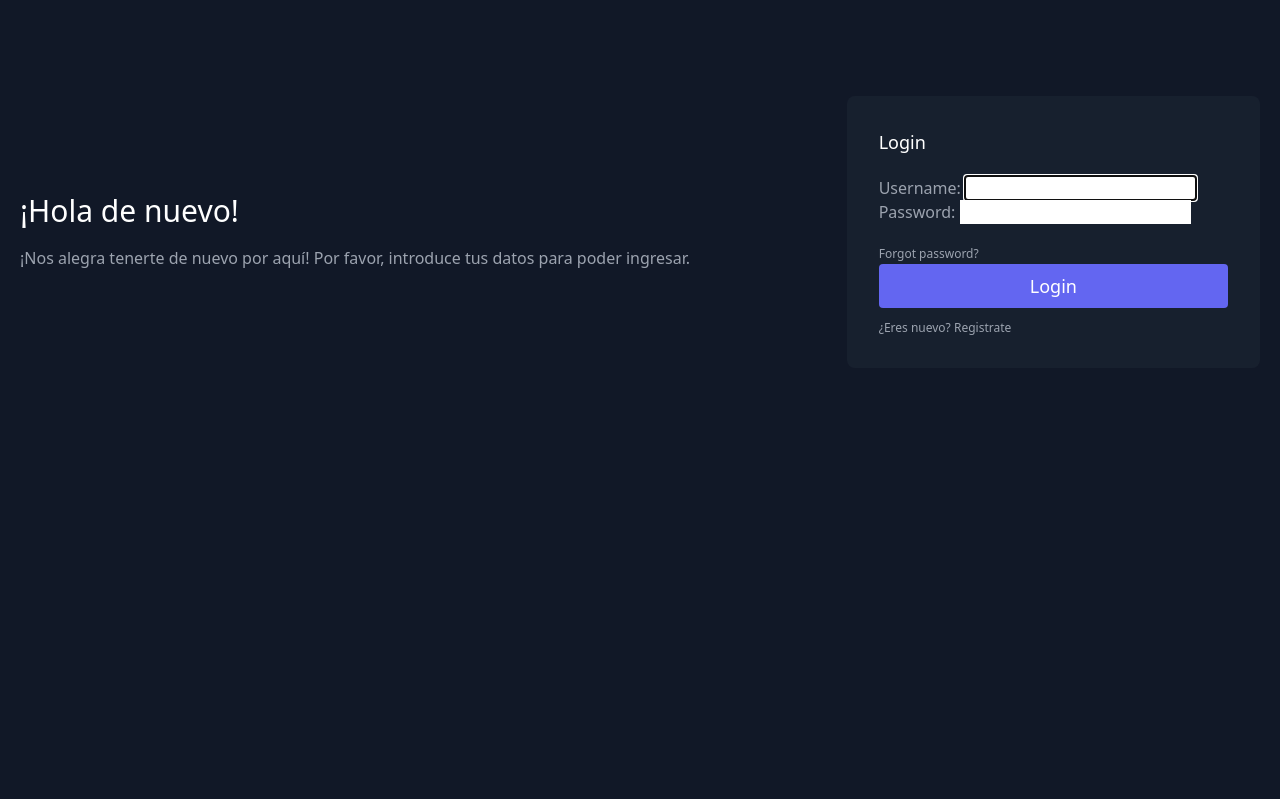
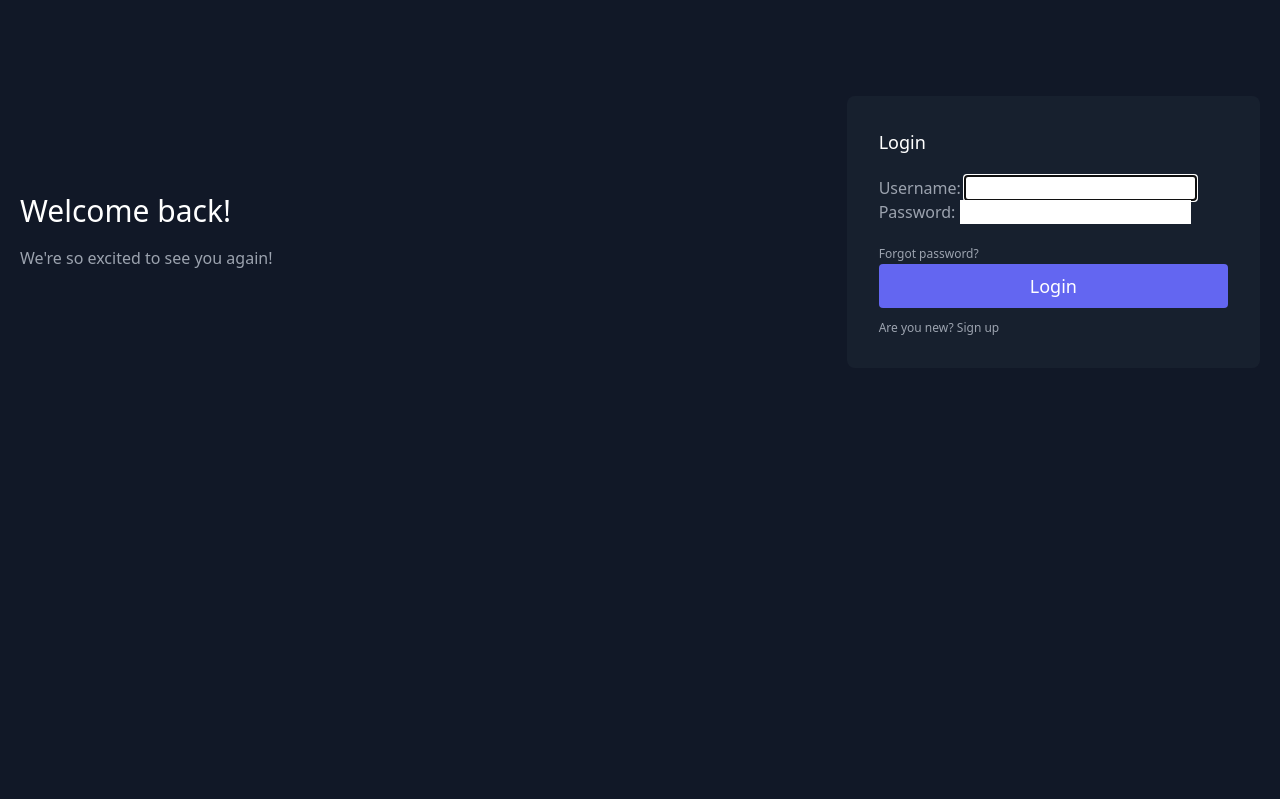
Before and after one commit to jmduro/crm2.0, a Django app: page /login/ in a window 1280 px wide. Shown: the part 80-879 px from the top of the page. Run offline with Django 3.2, Linux system fonts and the light colour scheme; some libraries are stand-ins or nearby versions.

Commit message:
login and sigup crispy

```diff
--- a/templates/registration/login.html
+++ b/templates/registration/login.html
@@ -3,8 +3,8 @@
 <section class="text-gray-400 bg-gray-900 body-font h-screen">
     <div class="container px-5 py-24 mx-auto flex flex-wrap items-center">
         <div class="lg:w-3/5 md:w-1/2 md:pr-16 lg:pr-0 pr-0">
-            <h1 class="title-font font-medium text-3xl text-white">¡Hola de nuevo!</h1>
-            <p class="leading-relaxed mt-4">¡Nos alegra tenerte de nuevo por aquí! Por favor, introduce tus datos para poder ingresar.</p>
+            <h1 class="title-font font-medium text-3xl text-white">Welcome back!</h1>
+            <p class="leading-relaxed mt-4">We're so excited to see you again!</p>
         </div>
         <div class="lg:w-2/6 md:w-1/2 bg-gray-800 bg-opacity-50 rounded-lg p-8 flex flex-col md:ml-auto w-full mt-10 md:mt-0">
             <h2 class="text-white text-lg font-medium title-font mb-5">Login</h2>
@@ -20,8 +20,8 @@
                 </div>
             </form>
             <p class="text-xs mt-3">
-                ¿Eres nuevo?
-                <a href="{% url 'signup' %}" class="text-xs mt-3 hover:text-red-500">Registrate</a>
+                Are you new?
+                <a href="{% url 'signup' %}" class="text-xs mt-3 hover:text-red-500">Sign up</a>
             </p>
         </div>
     </div>
--- a/templates/registration/signup.html
+++ b/templates/registration/signup.html
@@ -1,4 +1,4 @@
-{% extends "base.html" %} {% block content %}
+{% extends "base.html" %} {% load tailwind_filters %} {% block content %}
 
 <section class="text-gray-400 bg-gray-900 body-font">
     <div class="container px-5 py-24 mx-auto">
@@ -9,11 +9,12 @@
         <div class="flex lg:w-2/3 w-full sm:flex-row flex-col mx-auto px-8 sm:px-0 items-end sm:space-x-4 sm:space-y-0 space-y-4">
             <div class="relative sm:mb-0 flex-grow w-full">
                 <form method="post">
-                    {% csrf_token %} {{ form.as_p }}
+                    {% csrf_token %} {{ form|crispy }}
                     <div>
                         <button type="submit" class="text-white align-middle bg-green-500 border-0 py-2 px-8 focus:outline-none hover:bg-green-600 rounded text-lg">Sign Up</button>
                     </div>
                 </form>
+                <a href="{% url 'login' %}" class="text-xs mt-3 hover:text-indigo-500">Already have an account?</a>
             </div>
         </div>
     </div>
```
